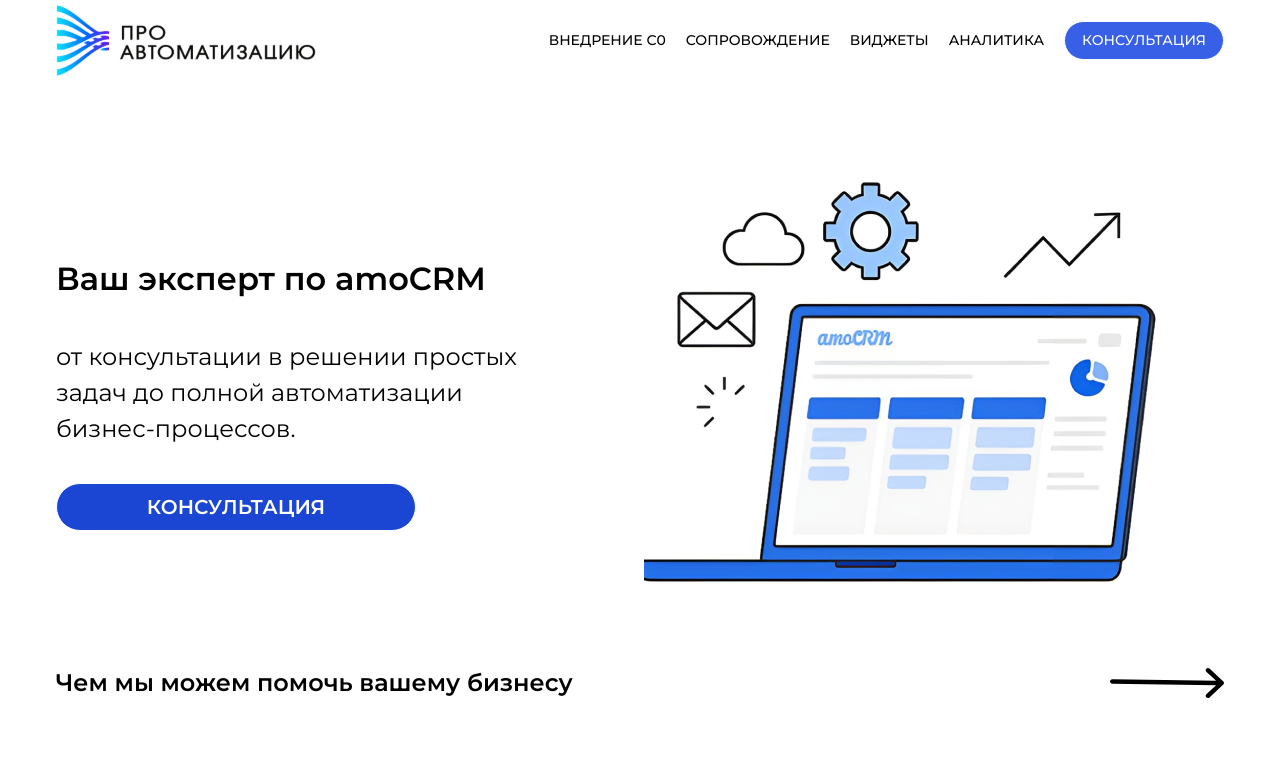
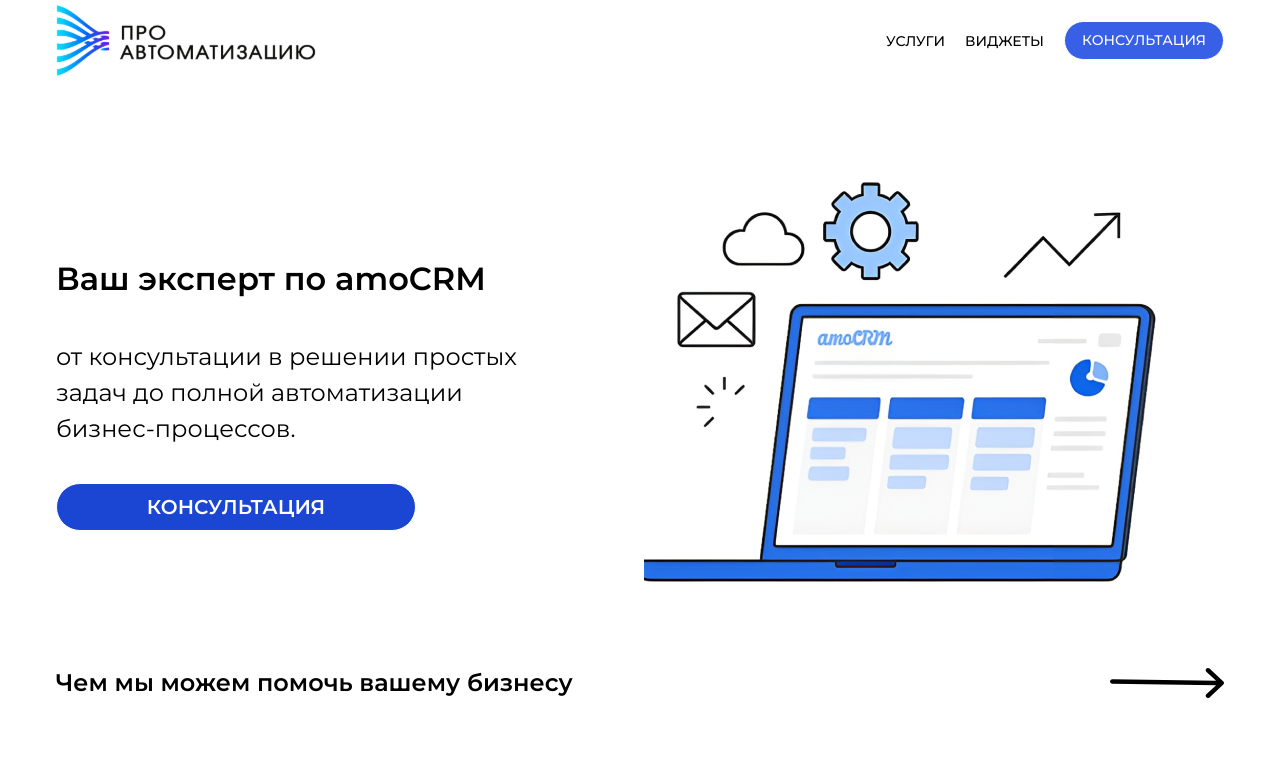
Before and after one commit to DFimp/landing_pro_automatization, a Next.js app: page / in a window 1280 px wide. Shown: the top 779 px of the page. Built offline with nearby package versions, Linux system fonts and the light colour scheme.

Commit message:
fix and add new navBar

```diff
--- a/src/shared/ui/ConsultCard/ConsultCard.tsx
+++ b/src/shared/ui/ConsultCard/ConsultCard.tsx
@@ -74,8 +74,8 @@
           height={222}
         />
         <Image
-          className="absolute bottom-0 right-[280px] z-1"
-          src="/phoneSmall.svg"
+          className="absolute w-[192px] h-[213px] bottom-[-35px] right-[250px] z-1"
+          src="/phoneSmall.png"
           alt="card phone"
           width={192}
           height={179}
--- /dev/null
+++ b/src/widgets/header/ui/DropdownMenu.tsx
@@ -0,0 +1,48 @@
+import Link from "next/link";
+
+interface MenuItem {
+    name: string;
+    link: string;
+}
+
+interface DropdownMenuProps {
+    title: string;
+    items: MenuItem[];
+    isOpen: boolean;
+    setIsOpen: (open: boolean) => void;
+}
+
+const DropdownMenu: React.FC<DropdownMenuProps> = ({ title, items, isOpen, setIsOpen }) => {
+    return (
+        <li
+            className="relative"
+            onMouseEnter={() => setIsOpen(true)}
+        >
+            <button
+                className="font-medium text-h8 hover:text-blue transition-colors duration-300 cursor-pointer"
+                aria-expanded={isOpen}
+            >
+                {title}
+            </button>
+
+            {isOpen && (
+                <div className="absolute top-full left-[-100%] mt-2 bg-white border border-gray-300 rounded-lg shadow-lg z-50 min-w-[200px]">
+                    <ul className="py-2">
+                        {items.map((item, index) => (
+                            <li key={index}>
+                                <Link
+                                    href={item.link}
+                                    className="block px-4 py-2 font-medium text-h8 hover:text-blue hover:bg-gray-100 transition-colors duration-200"
+                                >
+                                    {item.name}
+                                </Link>
+                            </li>
+                        ))}
+                    </ul>
+                </div>
+            )}
+        </li>
+    );
+};
+
+export default DropdownMenu;
--- a/src/widgets/header/ui/HeaderNav.tsx
+++ b/src/widgets/header/ui/HeaderNav.tsx
@@ -1,32 +1,37 @@
+import { useState } from "react";
 import Link from "next/link";
+import DropdownMenu from "./DropdownMenu";
 
-const NavList = [
-    {name: "ВНЕДРЕНИЕ С0", link: "/" },
-    {name: "СОПРОВОЖДЕНИЕ", link: "accompaniment" },
-    {name: "ВИДЖЕТЫ", link: "widgets" },
-    {name: "АНАЛИТИКА", link: "analytics" },
-]
+const ServicesItems = [
+    { name: "ВНЕДРЕНИЕ С НУЛЯ", link: "/" },
+    { name: "СОПРОВОЖДЕНИЕ", link: "/accompaniment" },
+    { name: "АУДИТ", link: "/analytics" }
+];
 
 const HeaderNav = () => {
-    return(
-        <ul className='flex justify-between gap-5 bg-white'>
-            {NavList.map((item, index) => (
-                <li key={index} className="relative overflow-hidden">
-                    <Link
-                        href={`/${item.link}`}
-                        className='font-medium text-h8 block relative transition-transform duration-300 ease-in-out hover:-translate-y-full '
-                    >
-                        <span className="block">
-                          {item.name}
-                        </span>
-                        <span className="block absolute top-full left-0 w-full">
-                          {item.name}
-                        </span>
-                    </Link>
-                </li>
-            ))}
+    const [isDropdownOpen, setDropdownOpen] = useState<boolean>(false);
+
+    return (
+        <ul
+            className='flex justify-between gap-5 bg-white py-4'
+            onMouseLeave={() => setDropdownOpen(false)}
+        >
+            <DropdownMenu
+                title="УСЛУГИ"
+                items={ServicesItems}
+                isOpen={isDropdownOpen}
+                setIsOpen={setDropdownOpen}
+            />
+            <li>
+                <Link
+                    href="/widgets"
+                    className='font-medium text-h8 hover:text-blue transition-colors duration-300'
+                >
+                    ВИДЖЕТЫ
+                </Link>
+            </li>
         </ul>
-    )
-}
+    );
+};
 
 export default HeaderNav;
```
Also changed, not shown: public/phoneSmall.png (added).
